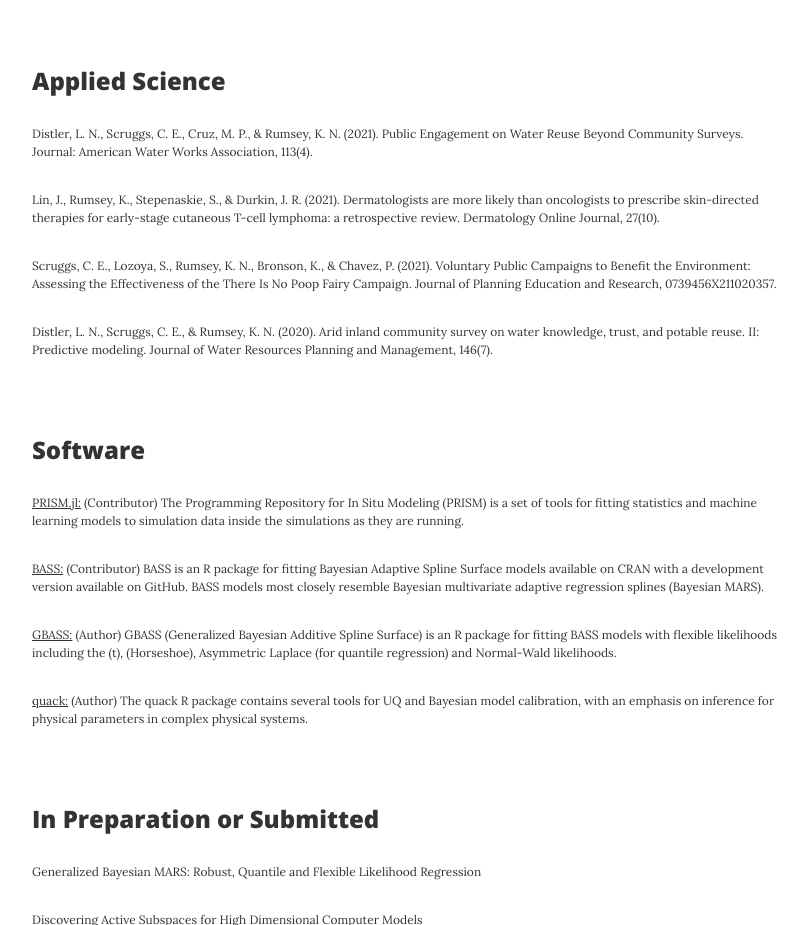
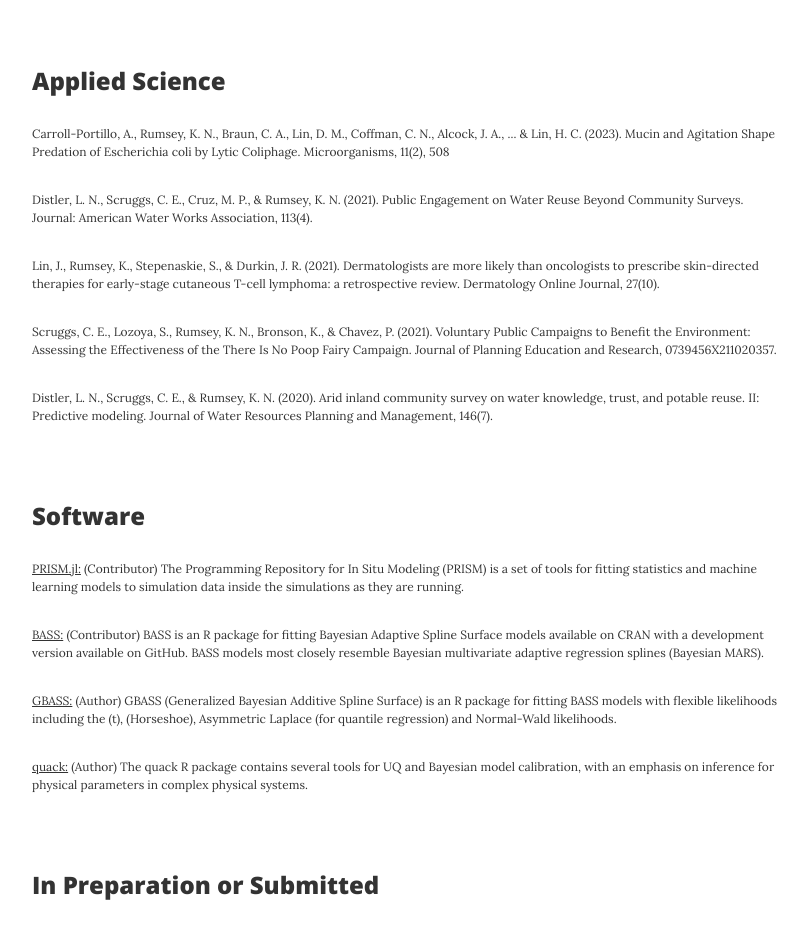
Before and after one commit to knrumsey/knrumsey.github.io, a website: page post.html in a window 1280 px wide. Shown: the part 980-1905 px from the top of the page, without its empty margins (233-1041 px from the left). Drawn offline with nearby package versions, Linux system fonts and the light colour scheme.

Commit message:
Mucin paper

```diff
--- a/post.html
+++ b/post.html
@@ -95,6 +95,7 @@
 		<br>
 		<header>
 			<h3>Applied Science</h3>
+    			<p style="font-size: 12px">Carroll-Portillo, A., Rumsey, K. N., Braun, C. A., Lin, D. M., Coffman, C. N., Alcock, J. A., ... & Lin, H. C. (2023). Mucin and Agitation Shape Predation of Escherichia coli by Lytic Coliphage. Microorganisms, 11(2), 508</p>
 			<p style="font-size: 12px"> Distler, L. N., Scruggs, C. E., Cruz, M. P., & Rumsey, K. N. (2021). Public Engagement on Water Reuse Beyond Community Surveys. Journal: American Water Works Association, 113(4).</p>
 			<p style="font-size: 12px"> Lin, J., Rumsey, K., Stepenaskie, S., & Durkin, J. R. (2021). Dermatologists are more likely than oncologists to prescribe skin-directed therapies for early-stage cutaneous T-cell lymphoma: a retrospective review. Dermatology Online Journal, 27(10).</p>
 			<p style="font-size: 12px">Scruggs, C. E., Lozoya, S., Rumsey, K. N., Bronson, K., & Chavez, P. (2021). Voluntary Public Campaigns to Benefit the Environment: Assessing the Effectiveness of the There Is No Poop Fairy Campaign. Journal of Planning Education and Research, 0739456X211020357.</p>
```
